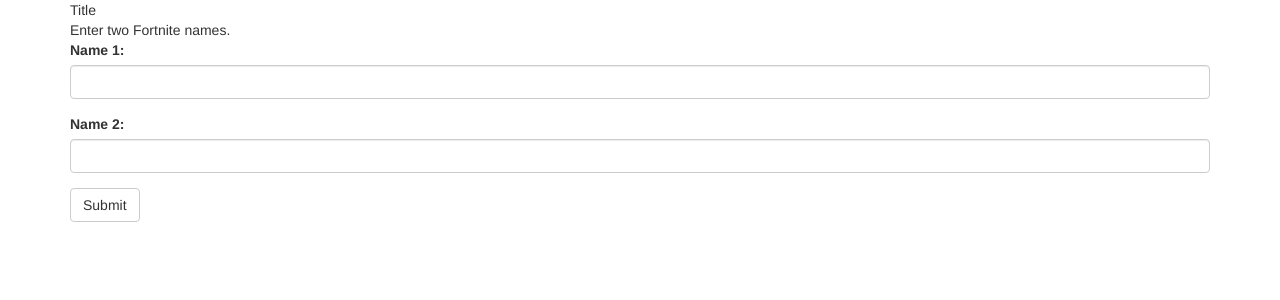
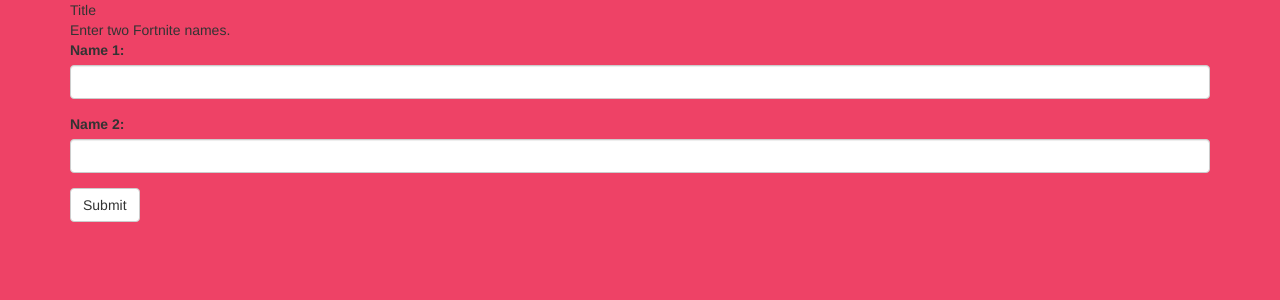
Before and after one commit to DivyaBhati/FNStat, a Flask app: page / in a window 1280 px wide. Shown: the top 300 px of the page. Run offline with Flask 2, Linux system fonts and the light colour scheme; some libraries are stand-ins or nearby versions.

Commit message:
CSS for result page

```diff
--- a/algo.py
+++ /dev/null
@@ -1,29 +0,0 @@
-import sys
-import base64
-import numpy as np
-import io
-import requests
-# from flask import make_response, send_file
-import pandas as pd
-
-
-################ check whether or not the symbol is in the markets ###############
-def symbols():
-    return True
-
-URL = "https://api.fortnitetracker.com/v1/profile/pc/divzzz"
-
-headers = {
-    'TRN-Api-Key' : '805daa19-876e-4b8a-b352-0f9d499c1391'
-}
-
-def get_player_stats(playername):
-    playerurl = "https://api.fortnitetracker.com/v1/profile/pc/" + playername
-    playerresponse = requests.get(playerurl, headers = headers)
-    playerinfo = playerresponse.json()['lifeTimeStats']
-
-    #playerstats = list: matches played, wins, win%, kills, k/d
-    playerstats = []
-    for i in range(7,12):
-        playerstats.append(playerinfo[i]['value'])
-    return playerstats
--- /dev/null
+++ b/static/FontSheet.css
@@ -0,0 +1,38 @@
+@font-face {
+    font-family: 'open_sansbold';
+    src: url('OpenSans-Bold-webfont.eot');
+    src: url('OpenSans-Bold-webfont.eot?#iefix') format('embedded-opentype'),
+         url('OpenSans-Bold-webfont.woff2') format('woff2'),
+         url('OpenSans-Bold-webfont.woff') format('woff'),
+         url('OpenSans-Bold-webfont.ttf') format('truetype'),
+         url('OpenSans-Bold-webfont.svg#open_sansbold') format('svg');
+    font-weight: normal;
+    font-style: normal;
+
+}
+
+@font-face {
+    font-family: 'open_sanslight';
+    src: url('OpenSans-Light-webfont.eot');
+    src: url('OpenSans-Light-webfont.eot?#iefix') format('embedded-opentype'),
+         url('OpenSans-Light-webfont.woff2') format('woff2'),
+         url('OpenSans-Light-webfont.woff') format('woff'),
+         url('OpenSans-Light-webfont.ttf') format('truetype'),
+         url('OpenSans-Light-webfont.svg#open_sanslight') format('svg');
+    font-weight: normal;
+    font-style: normal;
+
+}
+
+@font-face {
+    font-family: 'open_sansregular';
+    src: url('OpenSans-Regular-webfont.eot');
+    src: url('OpenSans-Regular-webfont.eot?#iefix') format('embedded-opentype'),
+         url('OpenSans-Regular-webfont.woff2') format('woff2'),
+         url('OpenSans-Regular-webfont.woff') format('woff'),
+         url('OpenSans-Regular-webfont.ttf') format('truetype'),
+         url('OpenSans-Regular-webfont.svg#open_sansregular') format('svg');
+    font-weight: normal;
+    font-style: normal;
+
+}
--- a/static/style.css
+++ b/static/style.css
@@ -1,7 +1,46 @@
+:root {
+  --main-bg: #EE4266;
+  --form-bg: #750D37;
+
+  --stat-text: white;
+  --number-text: black;
+  --stat-bg: black;
+  --number-bg: #FFD23F;
+}
+
 body {
-	/*gets random image for background*/
+	background-color: var(--main-bg);
+}
 
+.grid {
+	margin: auto;
+	width: 100%;
+	height: 50em;
+	display: grid;
+	grid-template-columns: 3fr 2fr 3fr;
+	grid-template-rows: repeat(6, 1fr);
 }
+
+.stat {
+	background-color: var(--stat-bg);
+	color: var(--stat-text);
+	font-family: 'open_sansbold';
+	text-align: center;
+	padding-top: 1em;
+	font-size: 2em;
+	text-transform: uppercase;
+}
+
+.number {
+	background-color: var(--number-bg);
+	color: var(--number-text);
+	font-family: 'open_sansbold';
+	text-align: center;
+	padding-top: 1em;
+	font-size: 2em;
+	text-transform: uppercase;
+}
+
 
 /* Main page */
 .name
--- a/templates/index.html
+++ b/templates/index.html
@@ -5,6 +5,7 @@
     <meta charset="utf-8" />
     <title>Hi</title>
     <link rel = "stylesheet" href = "{{url_for('static', filename='style.css')}}">
+    <link rel = "stylesheet" href = "{{url_for('static', filename='FontSheet.css')}}">
 </head>
 <body>
 <div id="namecontainer">
```
Also changed, not shown: other parts of templates/index.html (+24 -2 lines), static/OpenSans-Bold-webfont.woff (added), static/OpenSans-Light-webfont.woff (added), static/OpenSans-Regular-webfont.woff (added).
